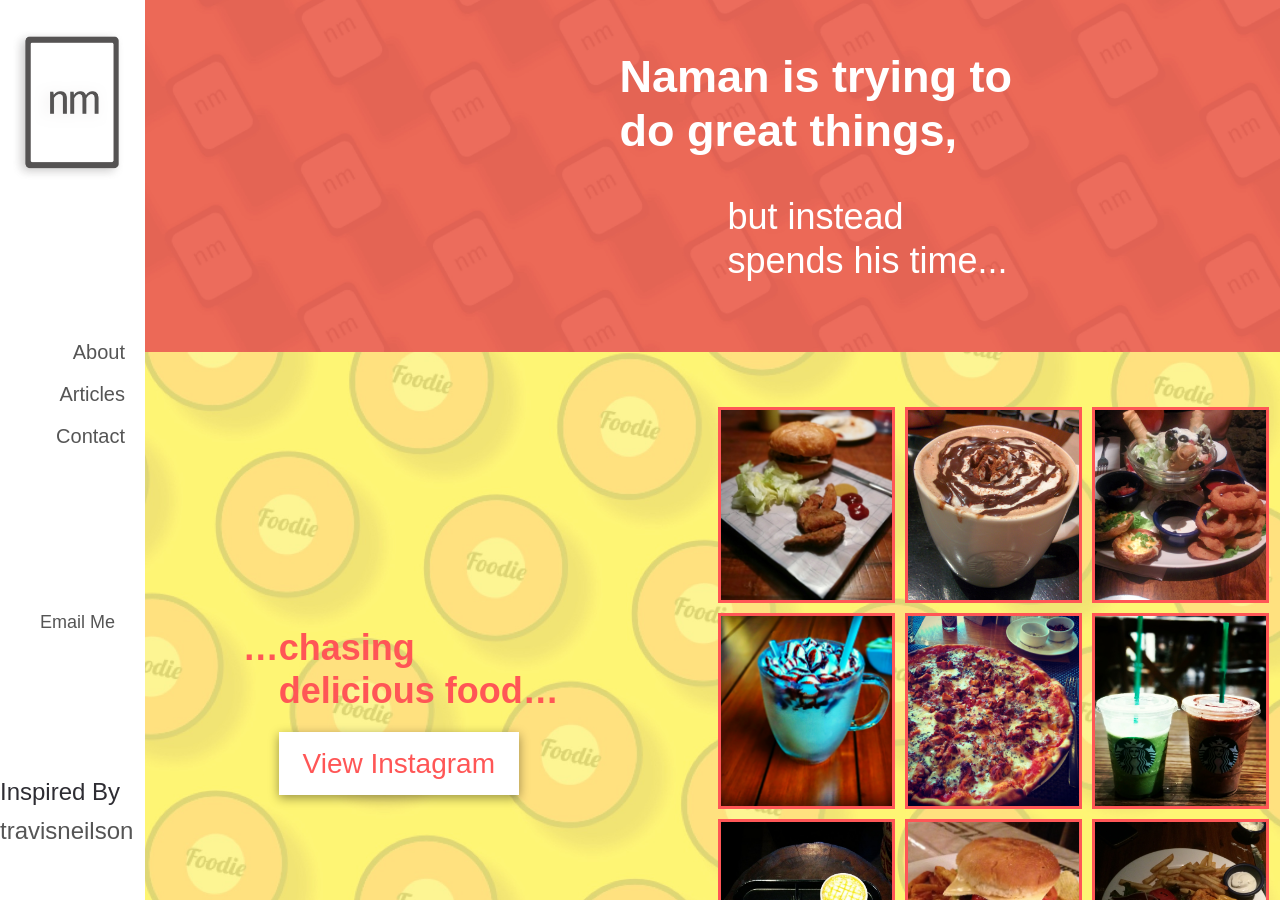
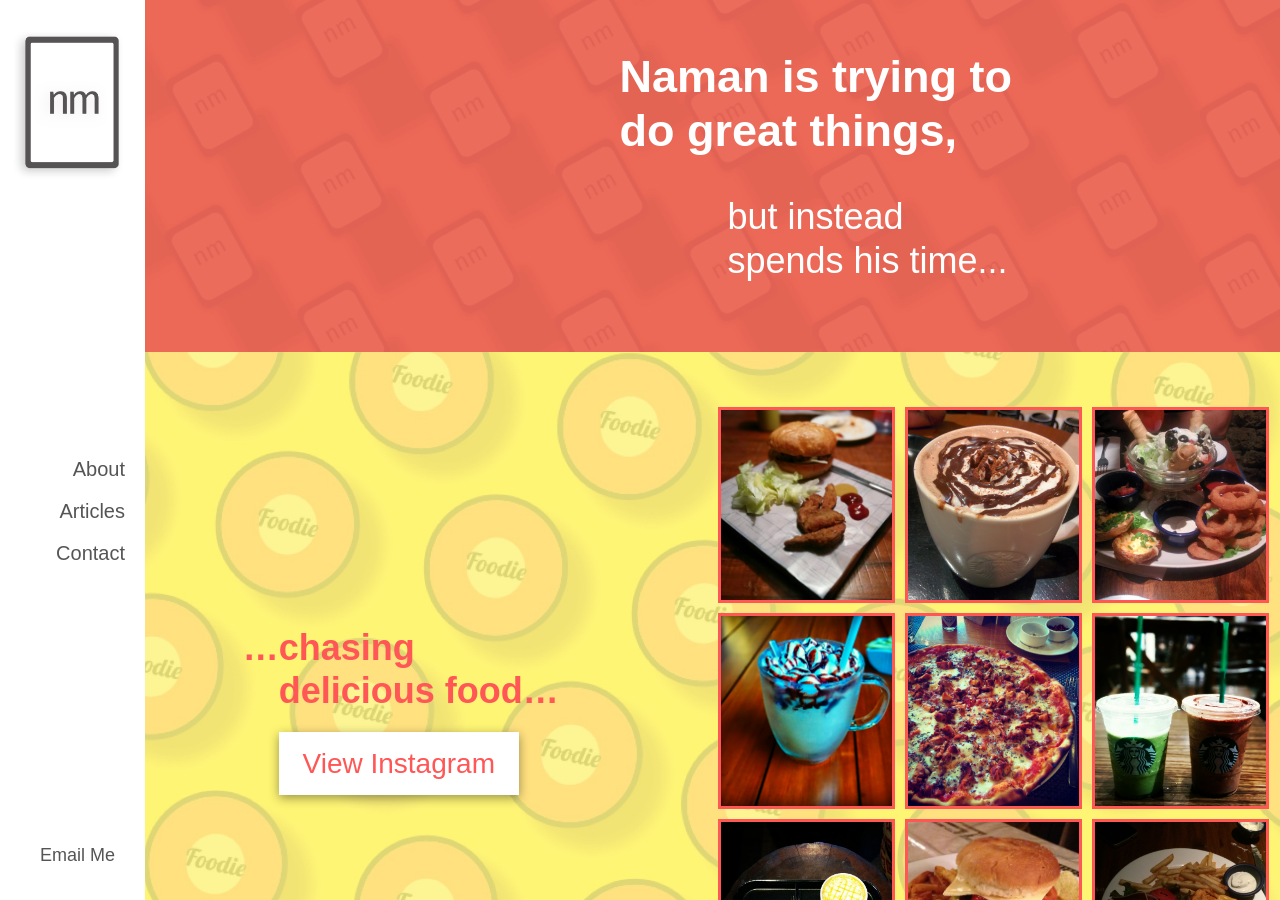
Before and after one commit to Brawlzapper/ProjectIO, a Jekyll site: the page built from index.html, in a window 1280 px wide and 900 px high. Built offline with Jekyll 4.4.1, drawn with Linux system fonts in a browser that asks for light colours; nearby versions of some CDN libraries; Markdown is read by kramdown in place of the engine named in the settings.

Commit message:
Update header.html

```diff
--- a/_includes/header.html
+++ b/_includes/header.html
@@ -17,7 +17,6 @@
       </ul>
     </nav>
     <a href="mailto:mittal.nam30@gmail.com" class="email-link">Email Me</a>
-    <p>Inspired By <a href="http://travisneilson.com">travisneilson</a></p>
     <div class="mobile-nav-toggle">
       <span>
 
```
